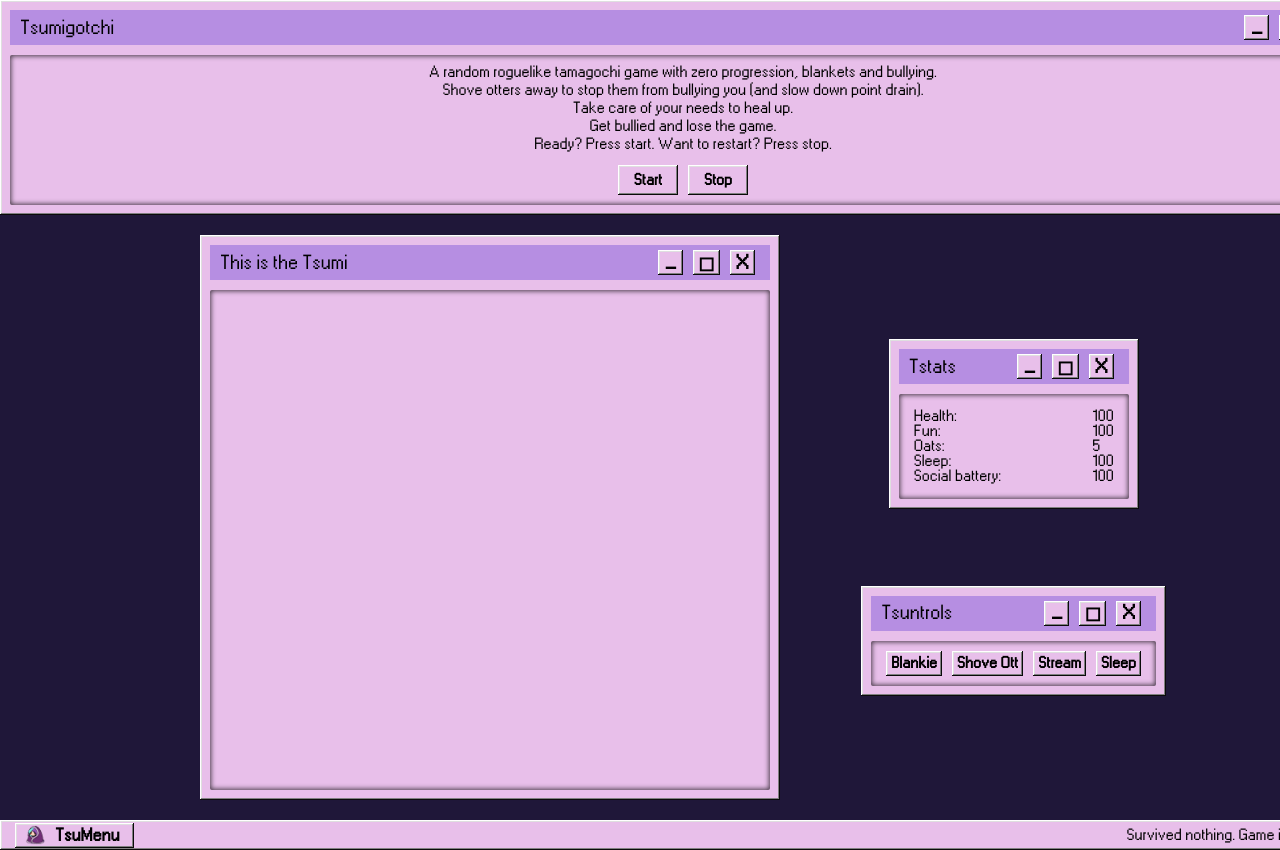
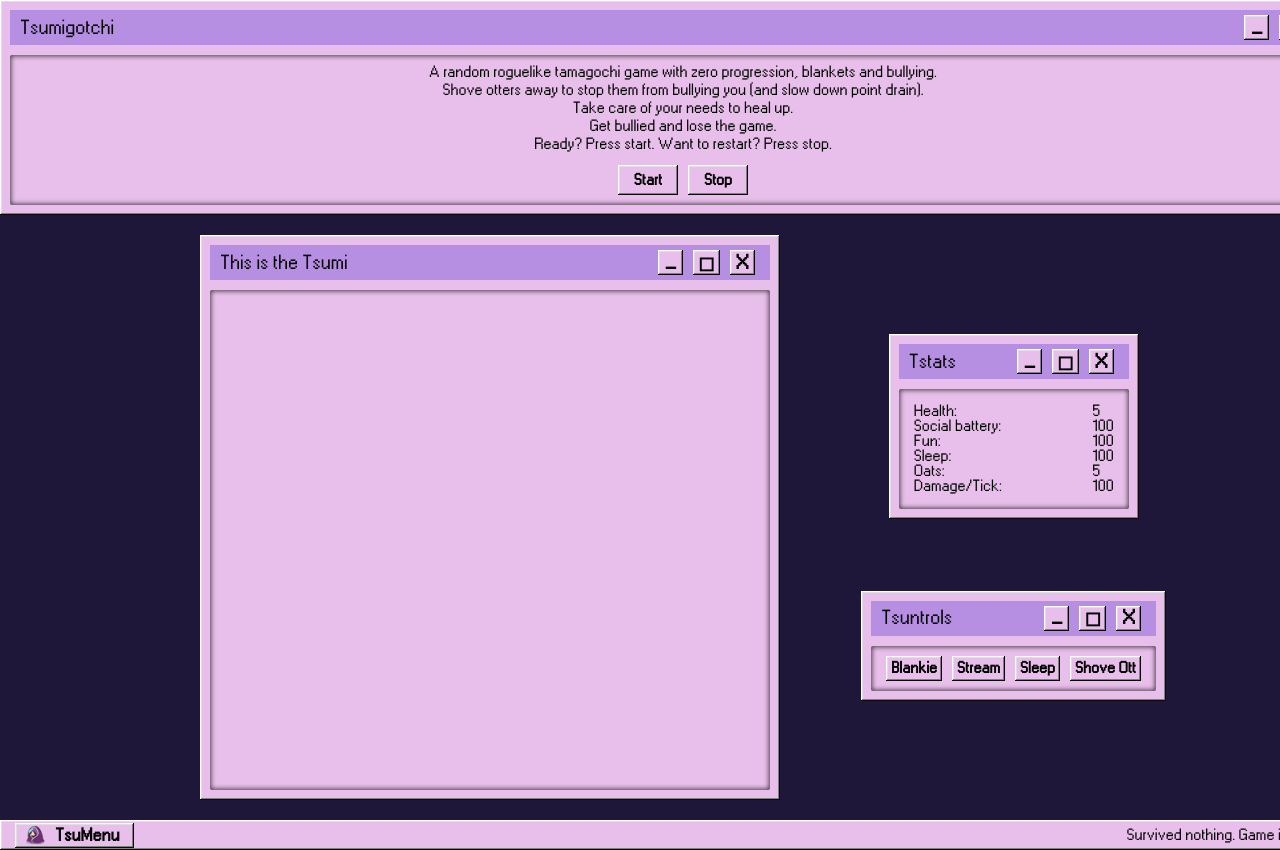
Before and after one commit to OtterBoops/tsumigotchi, a React (Create React App) app: page / in a window 1280 px wide. Shown: the top 850 px of the page. Built offline with nearby package versions, Linux system fonts and the light colour scheme.

Commit message:
Add interactions to stats
I pulled the numbers our of my a

```diff
--- a/src/components/Main.js
+++ b/src/components/Main.js
@@ -1,5 +1,6 @@
 import { Component } from 'react'
 
+import { average, oneInX, randomDecrement, randomIncrement } from '../logic/Helpers'
 import Otter from './Otter'
 import Tsumi from './Tsumi'
 import WinCard from './WinComponents/WinCard'
@@ -11,7 +12,7 @@ class Main extends Component {
   constructor (props) {
     super(props)
     this.state = {
-      health: 100,
+      health: 5,
       fun: 100,
       energy: 100,
       battery: 100,
@@ -21,29 +22,40 @@ class Main extends Component {
 
   componentDidUpdate = (prevProps) => {
     if(JSON.stringify(prevProps) !== JSON.stringify(this.props)) {
-      if(this.props.running === true && this.state.health > 0)
-      {
+      if(this.props.running === true && this.state.health > 0) { // This is a death check bro, what the fuck? I forgot I put this here.
+        this.logic.needs(0.25)
+        this.logic.moreOtt(oneInX(2))
         this.setState({
           health: this.logic.damage(this.state.health)
         })
       } else {
-        this.logic.stop()
+        this.logic.stop() // This resets the game.
       }
     }
   }
 
   logic = {
     damage: (health) => {
-      if (health > 0)
-        return health - 1 //Temporary damage ticker. Will think of a formula based on stats.
-      else {
-        return 0
-      }
+      return Math.max(0, health - 1) // Temporary damage dealing
+    },
+
+    needs: (multiplier) => {
+      this.setState({
+        battery: Math.max(0, parseInt(this.state.battery - (this.state.otts * multiplier))),
+        fun: Math.max(0, parseInt(this.state.fun - (this.state.otts * multiplier))),
+        energy: Math.max(0, parseInt(this.state.energy - (this.state.otts * multiplier))),
+      })
     },
 
     stop: () => {
       this.props.stop()
       this.logic.reset()
+    },
+
+    moreOtt: (int) => {
+      if (int === 1) this.setState({
+        otts: this.state.otts + 1
+      })
     },
 
     reset: () => {
@@ -60,23 +72,31 @@ class Main extends Component {
   controls = {
     blankie: () => {
       this.setState({
-        battery: this.state.battery + 1
+        battery: this.state.battery + randomIncrement(),
+        fun: this.state.fun + randomDecrement(),
+        energy: this.state.energy + randomDecrement()
       })
     },
 
     shove: () => {
-      this.state.otts > 0 ? this.setState({ otts: this.state.otts - 1 }) : console.log("No otts to squish");
+      this.setState({
+        otts: Math.max(0, this.state.otts - 1)
+      })
     },
 
     stream: () => {
       this.setState({
-        fun: this.state.fun + 1
+        fun: this.state.fun + randomIncrement(),
+        battery: this.state.battery + randomDecrement(),
+        energy: this.state.energy + randomDecrement()
       })
     },
 
     sleep: () => {
       this.setState({
-        energy: this.state.energy + 1
+        energy: this.state.energy + randomIncrement(),
+        battery: this.state.battery + randomDecrement(),
+        fun: this.state.fun + randomDecrement()
       })
     }
   }
@@ -97,26 +117,28 @@ class Main extends Component {
           <WinCard header="Tstats" className="Stats">
             <div className="StatsLabels">
               <p>Health: </p>
+              <p>Social battery: </p>
               <p>Fun: </p>
+              <p>Sleep: </p>
               <p>Oats: </p>
-              <p>Sleep: </p>
-              <p>Social battery: </p>
+              <p>Damage/Tick: </p>
             </div>
 
             <div className="StatsValues">
               <p>{this.state.health}</p>
+              <p>{this.state.battery}</p>
               <p>{this.state.fun}</p>
+              <p>{this.state.energy}</p>
               <p>{this.state.otts}</p>
-              <p>{this.state.energy}</p>
-              <p>{this.state.battery}</p>
+              <p>{parseInt(average([this.state.battery, this.state.energy, this.state.fun]))}</p>
             </div>
 
           </WinCard>
           <WinCard header="Tsuntrols" className="Controls">
               <WinButton action={() => this.controls.blankie()}>Blankie</WinButton>
-              <WinButton action={() => this.controls.shove()} >Shove Ott</WinButton>
               <WinButton action={() => this.controls.stream()}>Stream</WinButton>
               <WinButton action={() => this.controls.sleep()}>Sleep</WinButton>
+              <WinButton action={() => this.controls.shove()} >Shove Ott</WinButton>
           </WinCard>
         </aside>
       </main>
--- a/src/logic/Helpers.js
+++ b/src/logic/Helpers.js
@@ -25,3 +25,20 @@ export function randomBg() {
 export function random100() {
   return Math.floor(Math.random() * 80) + 10 + "%"
 }
+
+export function average(arr) {
+  return arr.reduce((a, b) => a + b, 0) / arr.length
+}
+
+export function randomIncrement() {
+  return Math.floor(Math.random() * (3 - 1 + 1)) + 1
+}
+
+export function randomDecrement() {
+  return Math.floor(Math.random() * (1 - -2 + 1)) + -2
+}
+
+export function oneInX(x) {
+  console.log(Math.floor(Math.random() * (x - 1 + 1)) + 1)
+  return Math.floor(Math.random() * (x - 1 + 1)) + 1
+}
```
